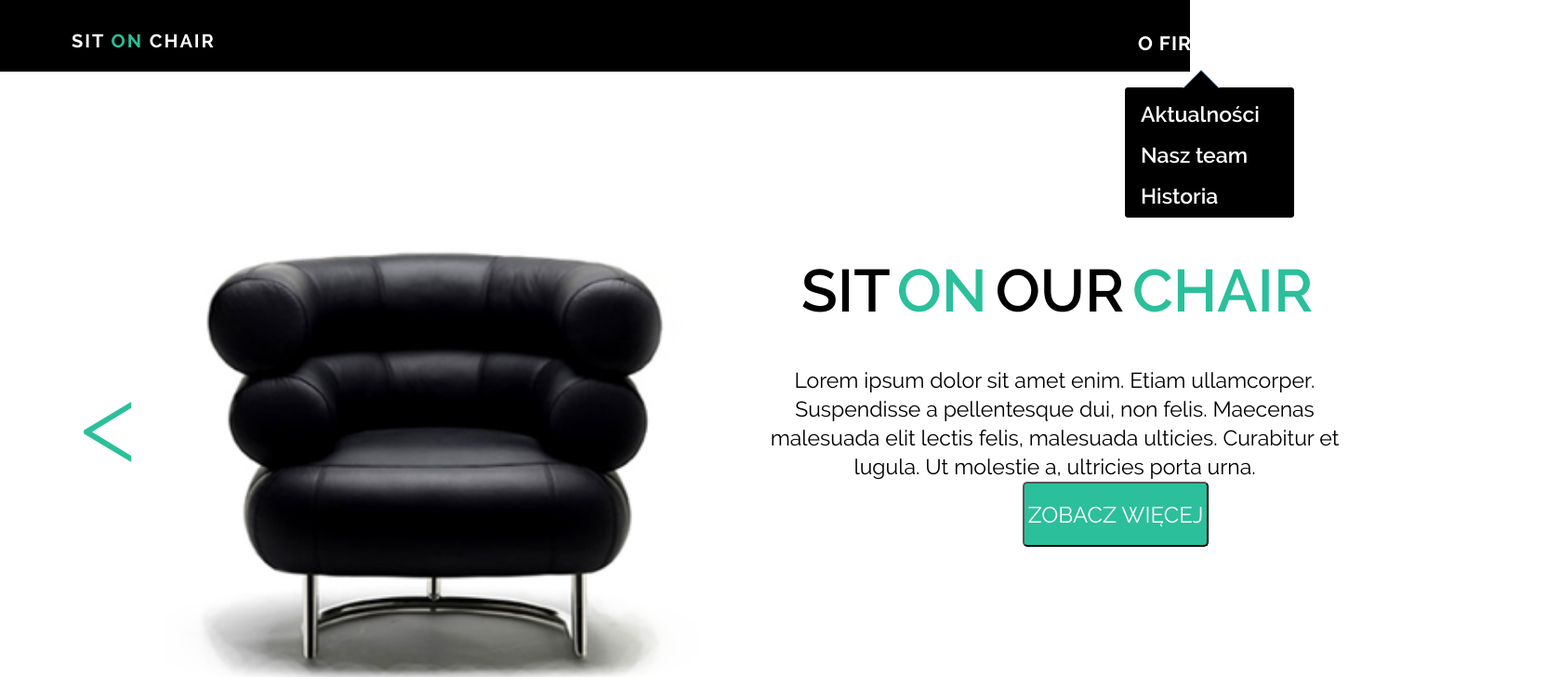
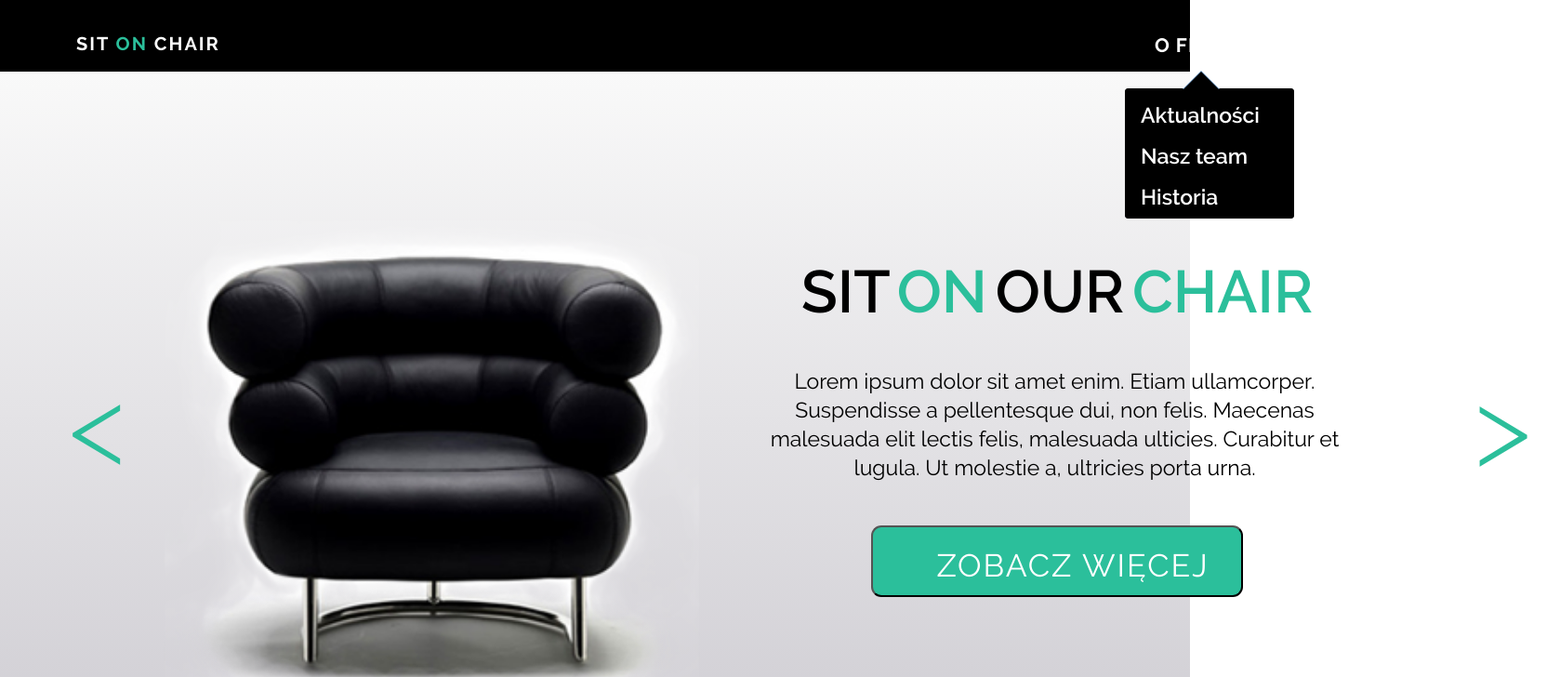
Before and after one commit to mmaciekk/Warsztat-sit-on-chair, a plain HTML site: page index.html in a window 1280 px wide. Shown: the top 728 px of the page at 93% size, 1678 px wide, since content can reach past the window. Drawn offline with Linux system fonts and the light colour scheme.

Commit message:
section 1 finished, section 2 started

```diff
--- a/css/style.css
+++ b/css/style.css
@@ -141,6 +141,11 @@
   font-style: normal;
 }
 
+body {
+  height: 1080;
+  width: 1920;
+}
+
 * {
   margin: 0;
   padding: 0;
@@ -161,11 +166,11 @@ header {
 }
 
 header h2 {
-  color: #FFFFFF ;
+  color: #FFFFFF;
 font-size: 20px;
 float: left;
-  margin-top: 32px;
-  margin-left: 77px;
+margin-top: 35px;
+margin-left: 82px;
 letter-spacing: 2px;
 }
 
@@ -177,7 +182,9 @@ nav ul  {
   display: inline-block;
     float: right;
     list-style-type: none;
-  margin-top: 24px;
+    margin-top: 26px;
+    margin-right: -4px;
+
 
 
 }
@@ -188,18 +195,23 @@ nav li {
 letter-spacing: 1px;
 display: inline-block;
 margin-left: 10px;
-  margin-right: 10px;
+margin-right: -74px;
 margin-top: 10px;
-  padding-left: 10px;
+padding-left: 129px;
 
 
 }
 
 .section_1 {
-  background-color: #FFFFFF;
+  background: -webkit-linear-gradient(top, rgb(249, 249, 249) 0%, rgb(206, 204, 210) 100%);
+background: -o-linear-gradient(top, rgb(249, 249, 249) 0%, rgb(206, 204, 210) 100%);
+background: -ms-linear-gradient(top, rgb(249, 249, 249) 0%, rgb(206, 204, 210) 100%);
+background: -moz-linear-gradient(top, rgb(249, 249, 249) 0%, rgb(206, 204, 210) 100%);
+background: linear-gradient(to bottom, rgb(249, 249, 249) 0%, rgb(206, 204, 210) 100%);
+
   width: 100%;
   height: 750px;
-  margin-top: 25px;
+
 }
 
 .section_1_left {
@@ -210,17 +222,19 @@ nav li {
 }
 
 .section_1_left .arrow {
+  width: 61px;
+  height: 144px;
 color: #2BBF9B;
 font-size: 122px;
 font-weight: 300;
 position: absolute;
-top: 279px;
-left: 86px;
+top: 307px;
+left: 74px;
 }
 .section_1_left .black_chair {
 height: 728px;
 width: 905px;
-margin-top: 72px;
+margin-top: 101px;
 margin-right: 0;
 margin-bottom: 0px;
 margin-left: 14px;
@@ -231,6 +245,7 @@ padding-bottom: 90px;
 
 .section_1_right {
   width: 50%;
+  position: relative;
   float: right;
 }
 
@@ -244,7 +259,7 @@ padding-bottom: 90px;
 height: 140px;
 border-radius: 3px;
 text-align: center;
-    margin-top: -48px;
+margin-top: -22px;
 margin-left: 410px;
 }
 
@@ -322,20 +337,67 @@ article p {
 article button {
   color: #FFFFFF;
     background-color: #2BBF9B;
-  width: 200px;
-  height: 70px;
+    width: 400px;
+    height: 77px;
+    margin-top: 46px;
+    margin-right: 127px;
     text-align: center;
-  font-size: 24px;
+    font-size: 34px;
     font-weight: 400;
-  border-radius: 5px;
+    border-radius: 11px;
+    padding-top: 9px;
+    padding-left: 35px;
+    letter-spacing: 2px;
 
+}
 
+.section_1_right .arrow {
+  width: 61px;
+  height: 144px;
+  color: #2BBF9B;
+  font-size: 122px;
+  font-weight: 300;
+  position: absolute;
+  top: 309px;
+right: -46px;
+
+}
+
+.clear {
+  clear: both;
 }
 
 .section_2 {
   background-color: #000000;
   width: 100%;
   height: 530px;
+  display: flex;
+  	justify-content: center;
+  	align-items: center;
+}
+
+.section_2 .box_1 {
+  height: 350px;
+  width: 450px;
+
+}
+.section_2 .box_2 {
+  height: 350px;
+  width: 450px;
+
+}
+.section_2 .box_3 {
+  height: 350px;
+  width: 450px;
+  border: 1px solid #2BBF9B;
+}
+
+.section_2 .box_3 h2 {
+
+}
+
+.section_2 .box_3 p {
+
 }
 
 .section_3 {
--- a/index.html
+++ b/index.html
@@ -30,14 +30,15 @@
   <section class="section_1">
     <div class="container">
       <div class="section_1_left">
-        <img class="black_chair" src="./images/black_chair.png" />
-        <div class="arrow"> < </div>
+        <img class="black_chair" src="./images/black_chair.png" alt="picture of a black armchair" />
+        <div class="arrow">
+          < </div>
         </div>
         <div class="section_1_right">
           <div id="menu_ofirmie" class="arrow_box">
             <ul>
               <li>Aktualności </li>
-            <li> Nasz team  </li>
+              <li> Nasz team </li>
               <li>Historia </li>
             </ul>
           </div>
@@ -47,16 +48,40 @@
               Lorem ipsum dolor sit amet enim. Etiam ullamcorper.</br> Suspendisse a pellentesque dui, non felis. Maecenas </br> malesuada elit lectis felis, malesuada ulticies. Curabitur et </br> lugula. Ut molestie a, ultricies porta urna.
             </p>
             <button>ZOBACZ WIĘCEJ</button>
+            <div class="arrow"> > </div>
           </article>
 
         </div>
+
+      </div>
+      <div class="clear">
 
       </div>
 
   </section>
   <section class="section_2">
     <div class="container">
+      <div class="box_1">
+        <img src="./images/box1_img.jpg" alt="picture of a chair with a bucket full of roses on top">
 
+      </div>
+      <div class="box_2">
+        <img src="./images/box2_img.jpg" alt="picture of a chair with a bucket full of roses on top">
+
+
+      </div>
+      <div class="box_3">
+        <h2>Find all inputs</h2>
+        <p>
+          Finds all inputs that are not checked and </br> highlits the next sibling span. Notice there </br> is no change when clicking the checkboxes </br> since no click events have been linked.
+        </p>
+        <p>
+          Notice there is no change when clicking the </br> checkboxes since no click events have been
+        </p>
+
+      </div>
+    </div>
+    <div class="clear">
 
     </div>
 
```
Lines whose indentation alone changed are shown as unchanged.
